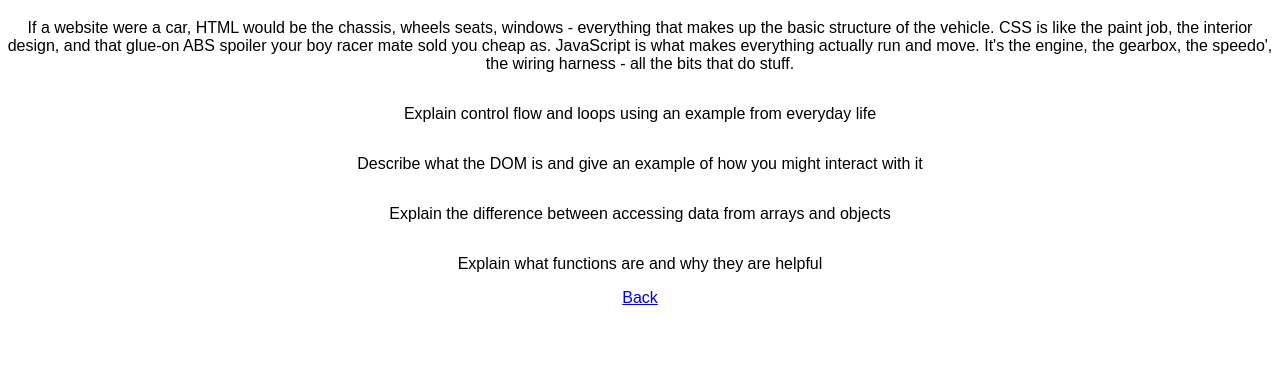
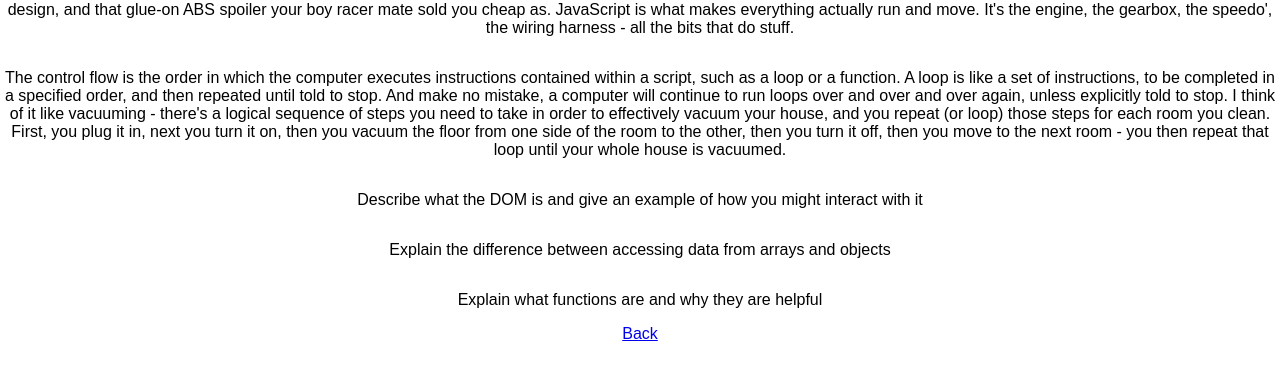
Before and after one commit to noah-russell/noah-russell.github.io, a plain HTML site: page blog/javascript-dom.html in a window 1280 px wide. Shown: the part 285-662 px from the top of the page. Drawn offline with Linux system fonts and the light colour scheme.

Commit message:
added control flow and loops p

```diff
--- a/blog/javascript-dom.html
+++ b/blog/javascript-dom.html
@@ -16,7 +16,19 @@
       run and move. It's the engine, the gearbox, the speedo', the wiring
       harness - all the bits that do stuff.
     </p>
-    <p>Explain control flow and loops using an example from everyday life</p>
+    <p>
+      The control flow is the order in which the computer executes instructions
+      contained within a script, such as a loop or a function. A loop is like a
+      set of instructions, to be completed in a specified order, and then
+      repeated until told to stop. And make no mistake, a computer will continue
+      to run loops over and over and over again, unless explicitly told to stop.
+      I think of it like vacuuming - there's a logical sequence of steps you
+      need to take in order to effectively vacuum your house, and you repeat (or
+      loop) those steps for each room you clean. First, you plug it in, next you
+      turn it on, then you vacuum the floor from one side of the room to the
+      other, then you turn it off, then you move to the next room - you then
+      repeat that loop until your whole house is vacuumed.
+    </p>
     <p>
       Describe what the DOM is and give an example of how you might interact
       with it
```
